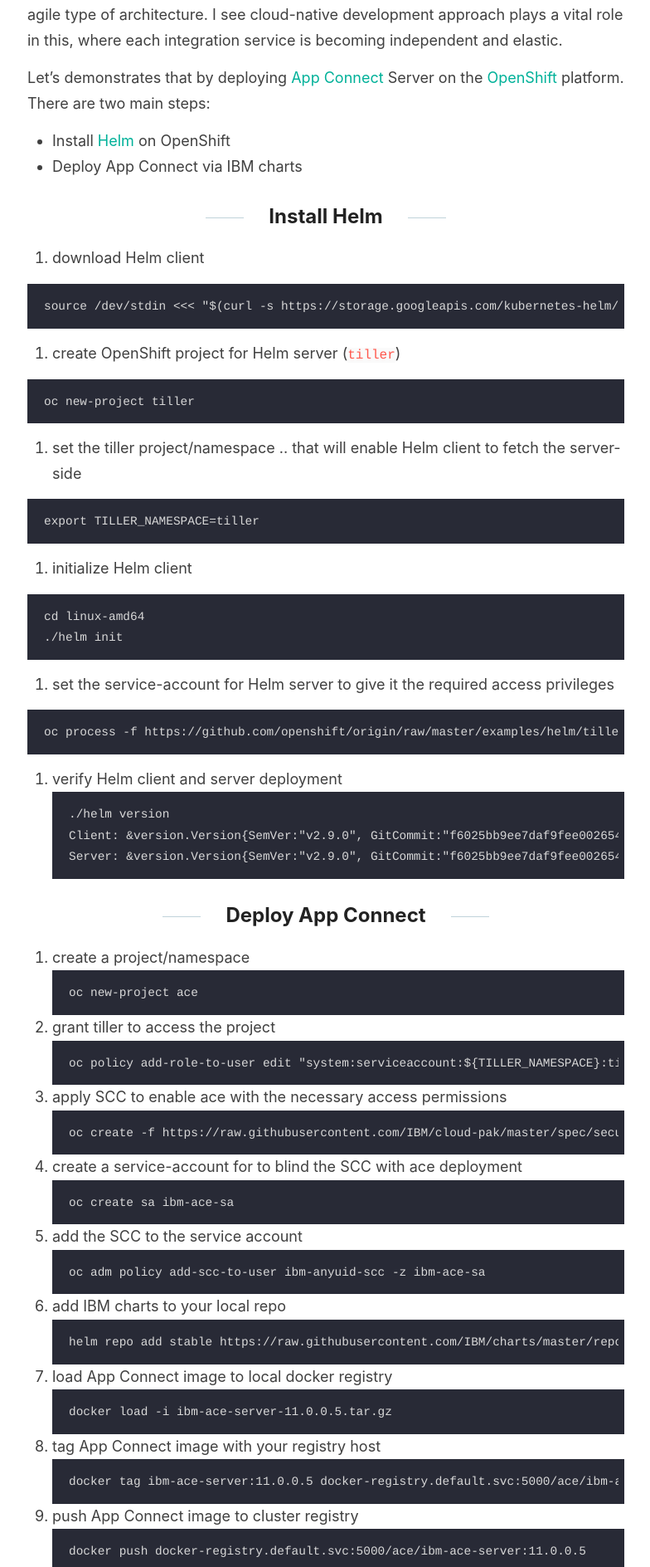
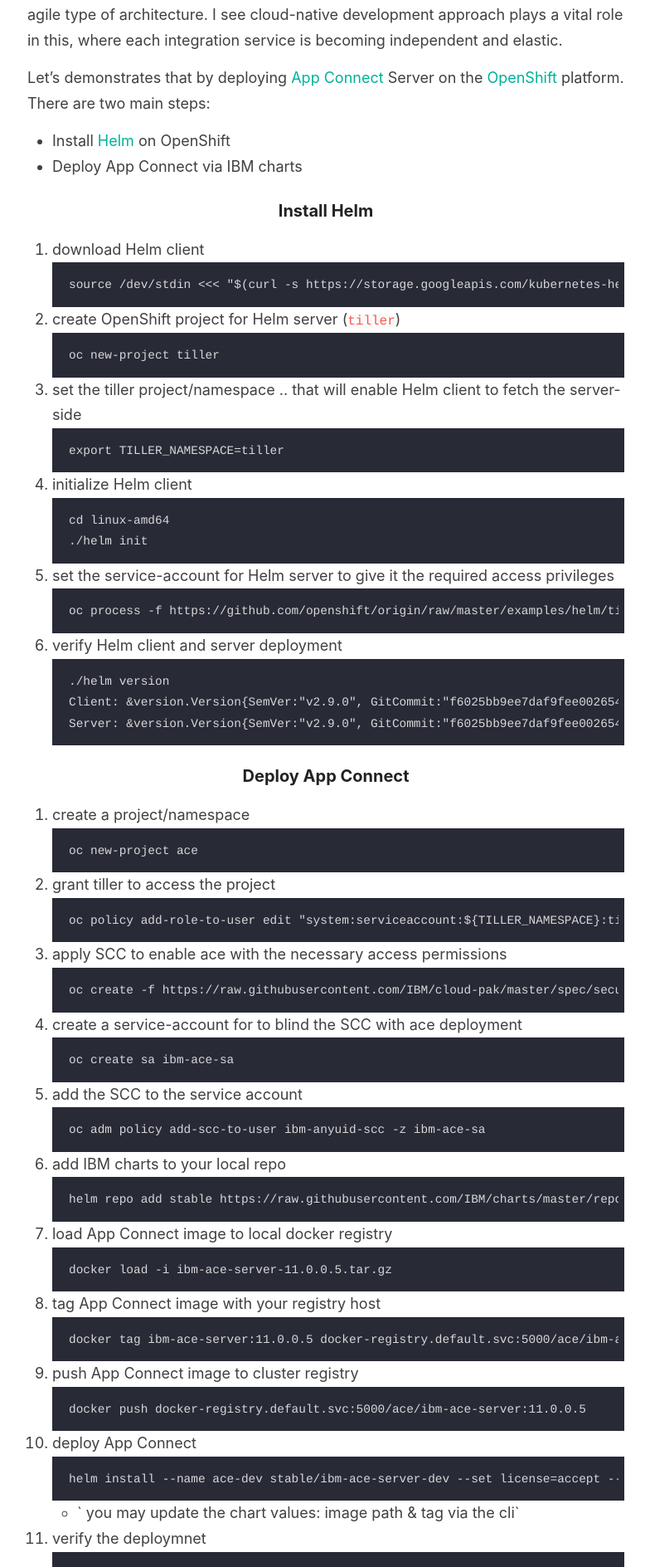
Before and after one commit to RashidAljohani/localhost, a Jekyll site: the page built from _posts/2019-9-20-deploy-ace-on-openshift.md, in a window 1280 px wide. Shown: the part 631-2519 px from the top of the page at 83% size, without its empty margins (247-1031 px from the left). Built offline with Jekyll 4.4.1, drawn with Linux system fonts in a browser that asks for light colours; comment, search, counter and statistics services are not loaded.

Commit message:
update blog

````diff
--- a/_posts/2019-9-20-deploy-ace-on-openshift.md
+++ b/_posts/2019-9-20-deploy-ace-on-openshift.md
@@ -22,35 +22,29 @@
 * Deploy App Connect via IBM charts
 
 
-## Install Helm
+### Install Helm
 
 1. download Helm client
-
 ```
 source /dev/stdin <<< "$(curl -s https://storage.googleapis.com/kubernetes-helm/helm-v2.9.0-linux-amd64.tar.gz | tar xz)"
 ```
-
 2. create OpenShift project for Helm server (`tiller`)
-
 ```
 oc new-project tiller
 ```
 
 3. set the tiller project/namespace .. that will enable Helm client to fetch the server-side
-
 ```
 export TILLER_NAMESPACE=tiller
 ```
 
 4. initialize Helm client
-
 ```
 cd linux-amd64
 ./helm init
 ```
 
 5. set the service-account for Helm server to give it the required access privileges
-
 ```
 oc process -f https://github.com/openshift/origin/raw/master/examples/helm/tiller-template.yaml -p TILLER_NAMESPACE="${TILLER_NAMESPACE}" -p HELM_VERSION=v2.9.0 | oc create -f -
 ```
@@ -63,7 +57,7 @@
 ```
 
 
-## Deploy App Connect
+### Deploy App Connect
 
 1.  create a project/namespace
 ```
@@ -121,6 +115,7 @@
 oc get pod
 ```
 
+
 the result should similar to this
 
 ```
````
